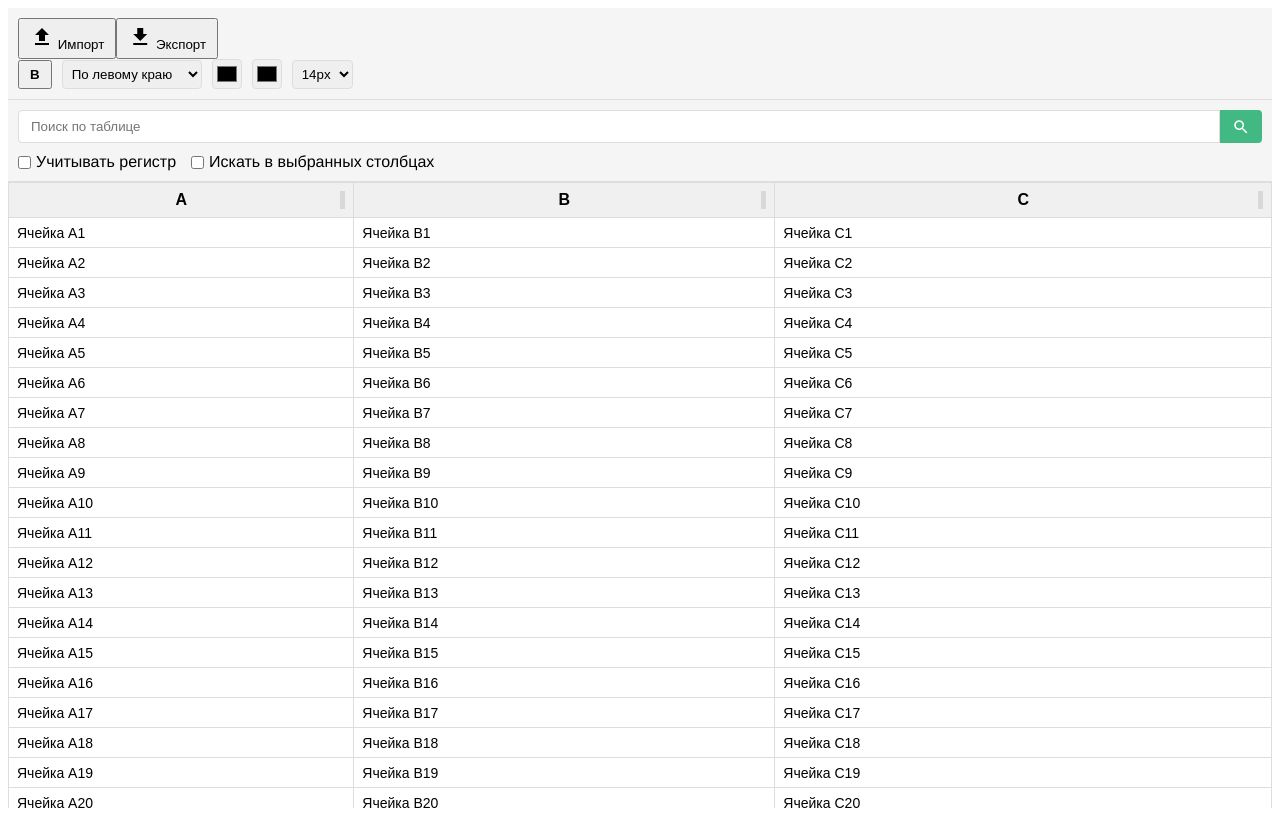
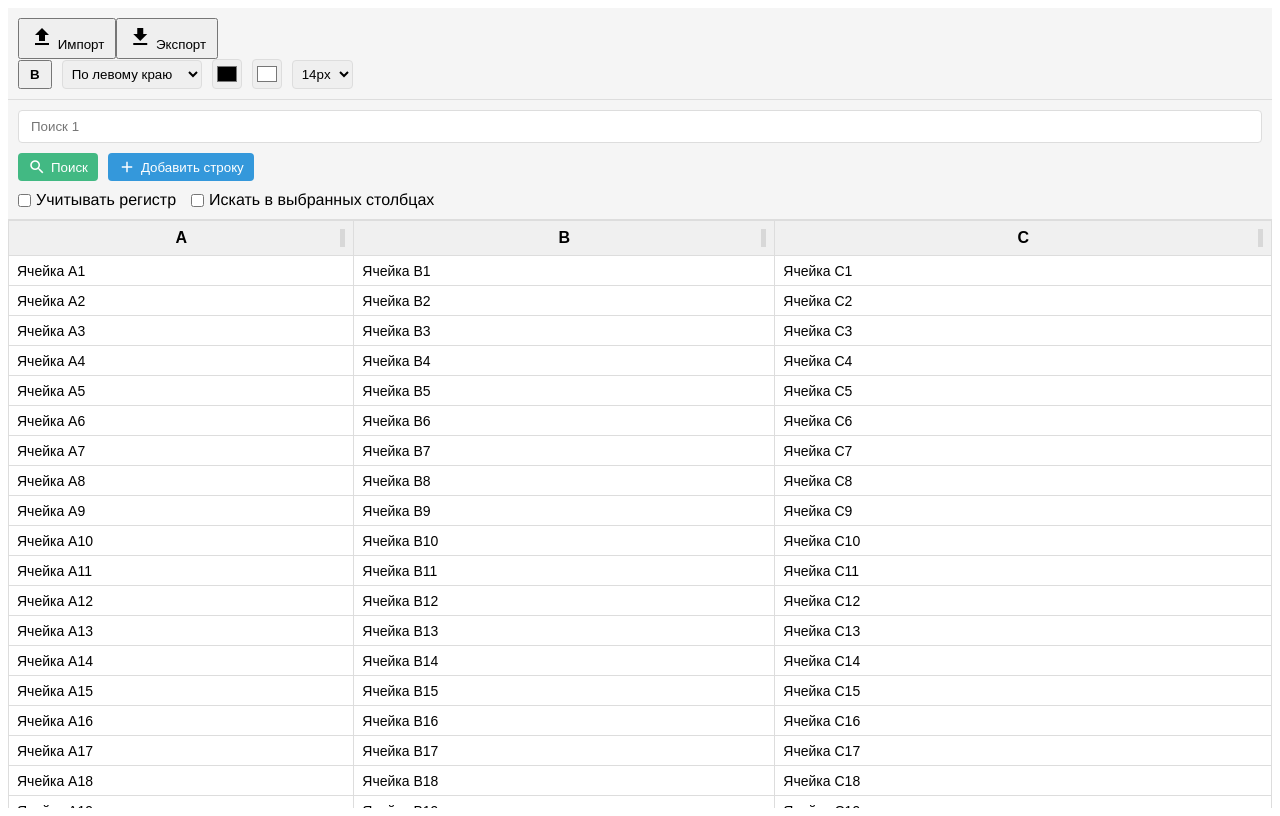
Before and after one commit to zzsxd/SpreadsheetEditor, a Vue app in the folder vue-project/: page / in a window 1280 px wide. Built offline with nearby package versions, Linux system fonts and the light colour scheme.

Commit message:
fix search

```diff
--- a/vue-project/src/components/ExcelGrid.vue
+++ b/vue-project/src/components/ExcelGrid.vue
@@ -39,20 +39,20 @@
               :class="{
                 selected: isSelected(rowIndex, col.id),
                 'selection-area': isInSelectionArea(rowIndex, col.id),
-                'text-truncated': shouldTruncate(row[col.id]?.value),
                 'search-match': isSearchMatch(rowIndex, col.id)
               }"
               :style="{
                 width: col.width + 'px',
+                maxWidth: col.width + 'px',
                 ...getCellStyle(row[col.id])
               }"
               :data-col-id="col.id"
               @click.stop="handleCellClick(rowIndex, col.id, $event)"
-              @dblclick.stop="startEditing(rowIndex, col.id)"
+              @dblclick.stop="startEditing(rowIndex, col.id, $event)"
               @mouseenter="showTooltipIfNeeded($event, row[col.id]?.value)"
               @mouseleave="hideTooltip"
             >
-              <div class="cell-content">
+              <div class="cell-content" :class="{ 'text-truncated': shouldTruncate(row[col.id]?.value) }">
                 <span v-if="!isEditing(rowIndex, col.id)">
                   {{ row[col.id]?.value || '' }}
                 </span>
@@ -88,7 +88,7 @@
 </template>
 
 <script setup>
-import { ref, nextTick, computed } from 'vue'
+import { ref, nextTick } from 'vue'
 
 const props = defineProps({
   data: {
@@ -128,11 +128,13 @@ const tooltip = ref({
 })
 
 // Редактирование ячеек
-const startEditing = async (rowIndex, colId) => {
+const startEditing = async (rowIndex, colId, event) => {
   editingCell.value = { rowIndex, colId }
   editingValue.value = props.data[rowIndex][colId]?.value || ''
   await nextTick()
-  editorInput.value?.focus()
+  if (editorInput.value && editorInput.value[0]) {
+    editorInput.value[0].focus()
+  }
 }
 
 const stopEditing = () => {
@@ -290,7 +292,7 @@ const getCellStyle = (cellData) => {
     fontWeight: style.fontWeight || 'normal',
     textAlign: style.textAlign || 'left',
     color: style.color || '#000000',
-    backgroundColor: style.backgroundColor || '',
+    backgroundColor: style.backgroundColor || '#ffffff',
     fontSize: style.fontSize || '14px'
   }
 }
@@ -350,6 +352,7 @@ const startResize = (column, e) => {
   border-collapse: collapse;
   width: max-content;
   min-width: 100%;
+  table-layout: fixed;
 }
 
 .header-cell {
@@ -394,6 +397,7 @@ const startResize = (column, e) => {
   border: 1px solid #ddd;
   vertical-align: middle;
   cursor: cell;
+  overflow: hidden;
 }
 
 .data-cell.selected {
@@ -408,19 +412,19 @@ const startResize = (column, e) => {
 
 .data-cell.search-match {
   background-color: #fffacd;
+  outline: 2px solid #ffcc00;
+  outline-offset: -2px;
 }
 
 .cell-content {
   width: 100%;
   height: 100%;
   overflow: hidden;
+  white-space: nowrap;
 }
 
-.text-truncated .cell-content {
-  white-space: nowrap;
-  overflow: hidden;
+.cell-content.text-truncated {
   text-overflow: ellipsis;
-  max-width: 100%;
 }
 
 .cell-input {
--- a/vue-project/src/components/SearchPanel.vue
+++ b/vue-project/src/components/SearchPanel.vue
@@ -1,17 +1,36 @@
 <template>
   <div class="search-panel">
-    <div class="search-input-group">
-      <input
-        type="text"
-        v-model="searchQuery"
-        placeholder="Поиск по таблице"
-        @keyup.enter="executeSearch"
+    <div class="search-inputs">
+      <div
+        v-for="(input, index) in searchInputs"
+        :key="index"
+        class="search-input-group"
       >
+        <input
+          type="text"
+          v-model="searchInputs[index]"
+          :placeholder="`Поиск ${index + 1}`"
+          @keyup.enter="executeSearch"
+        >
+        <button
+          class="remove-search-btn"
+          @click="removeSearchInput(index)"
+          v-if="index > 0"
+        >
+          <i class="material-icons">close</i>
+        </button>
+      </div>
+    </div>
+
+    <div class="search-controls">
       <button class="search-btn" @click="executeSearch">
-        <i class="material-icons">search</i>
+        <i class="material-icons">search</i> Поиск
       </button>
-      <button class="clear-btn" @click="clearSearch" v-if="searchQuery">
-        <i class="material-icons">clear</i>
+      <button class="add-search-btn" @click="addSearchInput">
+        <i class="material-icons">add</i> Добавить строку
+      </button>
+      <button class="clear-btn" @click="clearSearch" v-if="hasSearchText">
+        <i class="material-icons">clear</i> Очистить
       </button>
     </div>
 
@@ -53,7 +72,7 @@
 </template>
 
 <script setup>
-import { ref, watch } from 'vue'
+import { ref, computed, watch } from 'vue'
 
 const props = defineProps({
   columns: {
@@ -64,30 +83,44 @@ const props = defineProps({
 
 const emit = defineEmits(['search'])
 
-const searchQuery = ref('')
+const searchInputs = ref([''])
 const matchCase = ref(false)
 const searchInSelectedColumns = ref(false)
 const selectedColumns = ref([])
+
+const hasSearchText = computed(() => {
+  return searchInputs.value.some(input => input.trim() !== '')
+})
 
 watch(() => props.columns, (newColumns) => {
   selectedColumns.value = newColumns.map(col => col.id)
 }, { immediate: true })
 
+function addSearchInput() {
+  searchInputs.value.push('')
+}
+
+function removeSearchInput(index) {
+  searchInputs.value.splice(index, 1)
+}
+
 function executeSearch() {
-  if (!searchQuery.value.trim()) return
+  const queries = searchInputs.value
+    .map(input => input.trim())
+    .filter(input => input !== '')
 
   emit('search', {
-    query: searchQuery.value,
+    queries,
     matchCase: matchCase.value,
     columns: searchInSelectedColumns.value ? selectedColumns.value : 'all'
   })
 }
 
 function clearSearch() {
-  searchQuery.value = ''
+  searchInputs.value = ['']
   matchCase.value = false
   searchInSelectedColumns.value = false
-  emit('search', { query: '', columns: 'all' })
+  emit('search', { queries: [], columns: 'all' })
 }
 </script>
 
@@ -98,16 +131,20 @@ function clearSearch() {
   border-bottom: 1px solid #ddd;
 }
 
+.search-inputs {
+  margin-bottom: 10px;
+}
+
 .search-input-group {
   display: flex;
-  margin-bottom: 10px;
+  margin-bottom: 5px;
 }
 
 .search-input-group input {
   flex: 1;
   padding: 8px 12px;
   border: 1px solid #ddd;
-  border-radius: 4px 0 0 4px;
+  border-radius: 4px;
   outline: none;
 }
 
@@ -115,23 +152,47 @@ function clearSearch() {
   border-color: #42b983;
 }
 
-.search-btn, .clear-btn {
-  padding: 0 12px;
+.remove-search-btn {
+  margin-left: 5px;
+  padding: 0 10px;
   border: none;
-  background: #42b983;
+  background: #e74c3c;
   color: white;
+  border-radius: 4px;
   cursor: pointer;
   display: flex;
   align-items: center;
 }
 
+.search-controls {
+  display: flex;
+  gap: 10px;
+  margin-bottom: 10px;
+}
+
+.search-btn, .add-search-btn, .clear-btn {
+  padding: 5px 10px;
+  border: none;
+  border-radius: 4px;
+  cursor: pointer;
+  display: flex;
+  align-items: center;
+  gap: 5px;
+}
+
 .search-btn {
-  border-radius: 0 4px 4px 0;
+  background: #42b983;
+  color: white;
+}
+
+.add-search-btn {
+  background: #3498db;
+  color: white;
 }
 
 .clear-btn {
   background: #e74c3c;
-  margin-left: 1px;
+  color: white;
 }
 
 .search-options {
--- a/vue-project/src/views/HomeView.vue
+++ b/vue-project/src/views/HomeView.vue
@@ -29,7 +29,6 @@ import Toolbar from '@/components/Toolbar.vue'
 import ExcelGrid from '@/components/ExcelGrid.vue'
 import SearchPanel from '@/components/SearchPanel.vue'
 
-// Инициализация данных
 const sheets = ref([
   {
     id: 1,
@@ -51,21 +50,18 @@ const columns = ref([
 
 const selectedCells = ref([])
 const searchResults = ref([])
-const searchQuery = ref('')
 
-// Вычисляемое свойство для текущих данных
 const currentData = computed(() => {
   const sheet = sheets.value.find(s => s.id === activeSheet.value)
   return sheet ? sheet.data : []
 })
 
-// Получение стилей для выделенных ячеек
 const getCurrentCellStyles = () => {
   if (selectedCells.value.length === 0) return {
     fontWeight: 'normal',
     textAlign: 'left',
     color: '#000000',
-    backgroundColor: '',
+    backgroundColor: '#ffffff',
     fontSize: '14px'
   }
 
@@ -75,12 +71,11 @@ const getCurrentCellStyles = () => {
     fontWeight: 'normal',
     textAlign: 'left',
     color: '#000000',
-    backgroundColor: '',
+    backgroundColor: '#ffffff',
     fontSize: '14px'
   }
 }
 
-// Обновление содержимого ячейки
 const updateCell = ({ rowIndex, colId, value }) => {
   const sheet = sheets.value.find(s => s.id === activeSheet.value)
   if (sheet && sheet.data[rowIndex]) {
@@ -88,7 +83,6 @@ const updateCell = ({ rowIndex, colId, value }) => {
   }
 }
 
-// Применение стилей к выделенным ячейкам
 const applyStylesToSelectedCells = (styles) => {
   if (selectedCells.value.length === 0) return
 
@@ -105,7 +99,6 @@ const applyStylesToSelectedCells = (styles) => {
   })
 }
 
-// Изменение размера столбца
 const resizeColumn = ({ colId, width }) => {
   const column = columns.value.find(c => c.id === colId)
   if (column) {
@@ -113,10 +106,9 @@ const resizeColumn = ({ colId, width }) => {
   }
 }
 
-// Поиск по таблице
-const handleSearch = ({ query, matchCase, columns: searchColumns }) => {
-  searchQuery.value = query
-  if (!query.trim()) {
+// Обновленный поиск по нескольким словам
+const handleSearch = ({ queries, matchCase, columns: searchColumns }) => {
+  if (!queries || queries.length === 0) {
     searchResults.value = []
     return
   }
@@ -125,7 +117,6 @@ const handleSearch = ({ query, matchCase, columns: searchColumns }) => {
   if (!sheet) return
 
   const results = []
-  const searchText = matchCase ? query : query.toLowerCase()
 
   sheet.data.forEach((row, rowIndex) => {
     Object.entries(row).forEach(([colId, cell]) => {
@@ -135,7 +126,13 @@ const handleSearch = ({ query, matchCase, columns: searchColumns }) => {
         ? cell.value
         : cell.value?.toLowerCase()
 
-      if (cellText?.includes(searchText)) {
+      // Проверяем совпадение с любым из запросов
+      const anyMatch = queries.some(query => {
+        const searchWord = matchCase ? query : query.toLowerCase()
+        return cellText?.includes(searchWord)
+      })
+
+      if (anyMatch) {
         results.push({ rowIndex, colId })
       }
     })
@@ -143,11 +140,10 @@ const handleSearch = ({ query, matchCase, columns: searchColumns }) => {
 
   searchResults.value = results
   if (results.length > 0) {
-    selectedCells.value = [results[0]]
+    selectedCells.value = results // Выделяем все найденные ячейки
   }
 }
 
-// Импорт данных из Excel
 const handleImport = (jsonData) => {
   if (!jsonData || !jsonData.length) return
 
@@ -168,7 +164,7 @@ const handleImport = (jsonData) => {
           fontWeight: 'normal',
           textAlign: 'left',
           color: '#000000',
-          backgroundColor: '',
+          backgroundColor: '#ffffff',
           fontSize: '14px'
         }
       }
@@ -185,7 +181,6 @@ const handleImport = (jsonData) => {
   }
 }
 
-// Экспорт в Excel
 const exportExcel = () => {
   const sheet = sheets.value.find(s => s.id === activeSheet.value)
   if (!sheet) return
```
